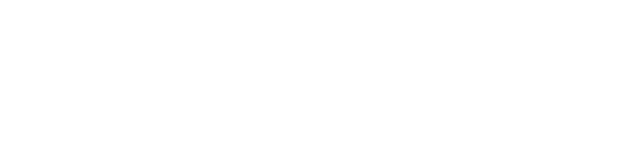
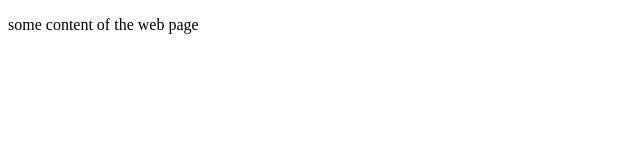
Before and after one commit to marijannovak/fuzzy-spoon, a plain HTML site: page index.html in a window 1280 px wide. Shown: the whole page, without its empty margins (0-640 px from the left). Drawn offline with Linux system fonts and the light colour scheme.

Commit message:
Index changed...

```diff
--- a/index.html
+++ b/index.html
@@ -2,4 +2,5 @@
 <head>
 </head>
 <body>
+	<p>some content of the web page</p>
 </body>
```
